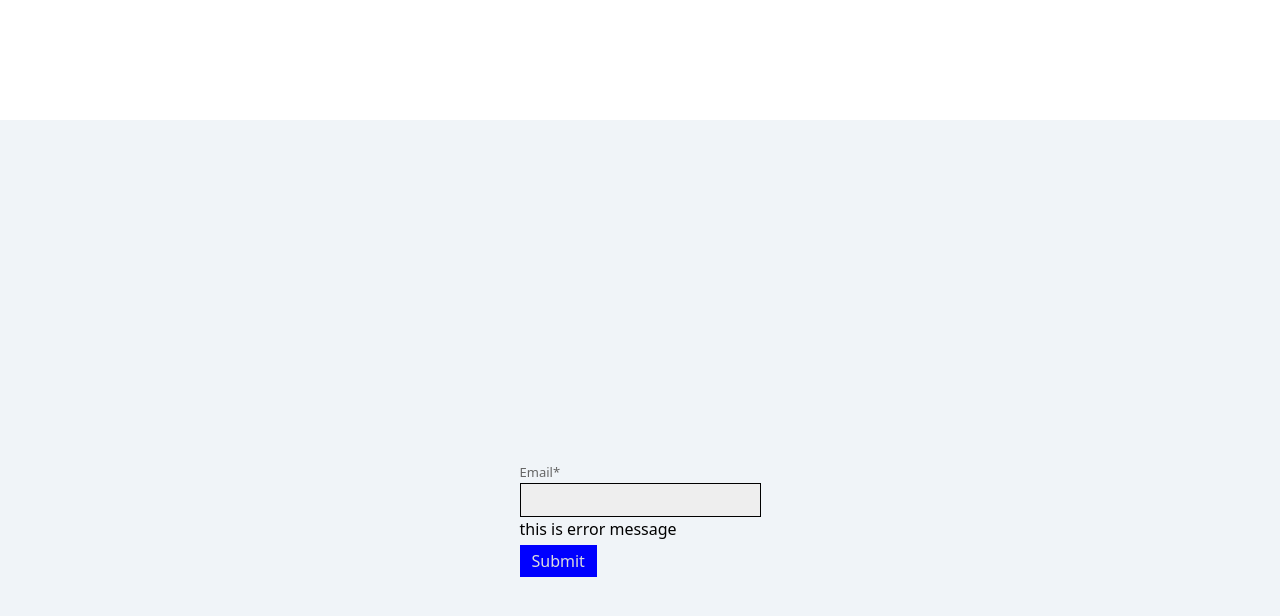
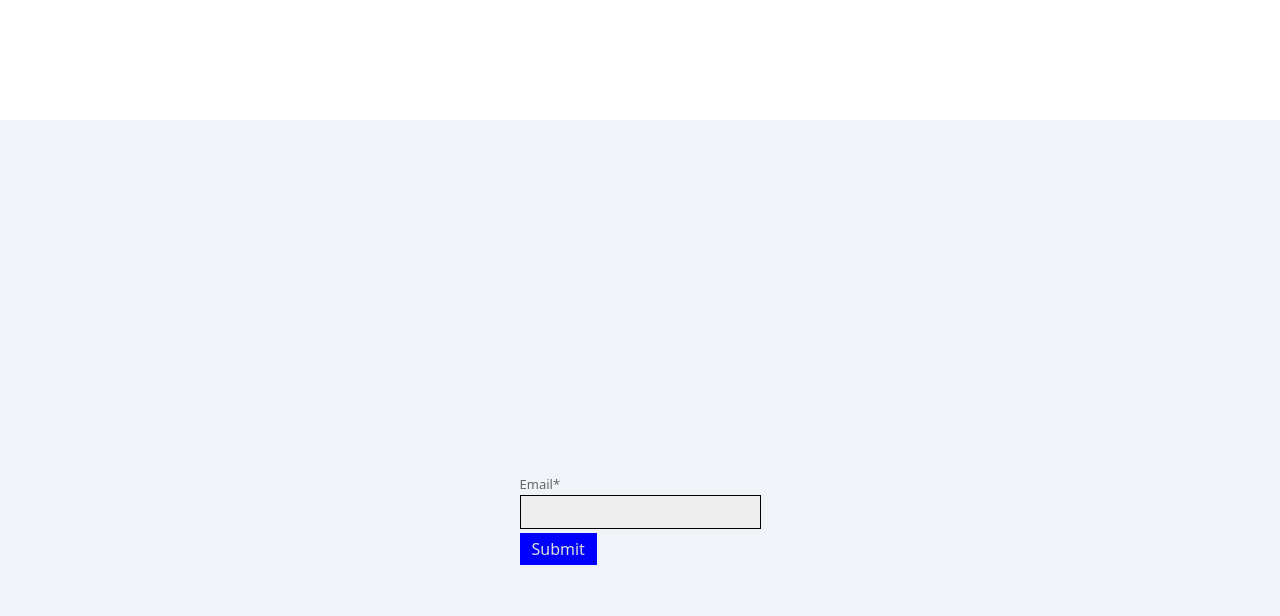
Before and after one commit to NS-25/react-components, a React (Vite) app: page /email in a window 1280 px wide. Shown: the top 616 px of the page. Built offline with nearby package versions, Linux system fonts and the light colour scheme.

Commit message:
added some codes in handlesubmit

```diff
--- a/src/components/customValidate/EmailValidate.jsx
+++ b/src/components/customValidate/EmailValidate.jsx
@@ -8,13 +8,13 @@ const schema = Yup.object({
     .email("Invalid email format")
     .required("Email is required")
     .matches(
-      /^[a-zA-Z0-9_.+-]+@[a-zA-Z0-9-]+.[a-zA-Z0-9-.]+$/,
+      /^[a-zA-Z0-9_.+-]+@[a-zA-Z0-9-]+\.[a-zA-Z0-9-.]+$/,
       "Email must contain special character"
     ),
 });
 const EmailValidate = () => {
   const [emailField, setEmailField] = useState({ email: "" });
-  const [error, setError] = useState({ email: "this is error message" });
+  const [error, setError] = useState({});
 
   const handleChange = (e) => {
     setEmailField({ ...emailField, [e.target.name]: e.target.value });
@@ -33,8 +33,17 @@ const EmailValidate = () => {
       setError((prev) => ({ ...prev, email: err.message }));
     }
   };
-  console.log("error from state : ", error);
-  const handleSubmit = async (e) => {};
+  // console.log("error from state : ", error);
+  const handleSubmit = async (e) => {
+    e.preventDefault();
+    try{
+      await schema.validate(emailField, {abortEarly: false});
+      setEmailField({email: ""});
+      setError({});
+    } catch(err){
+
+    }
+  };
 
   return (
     <div className="form-wrapper">
```
